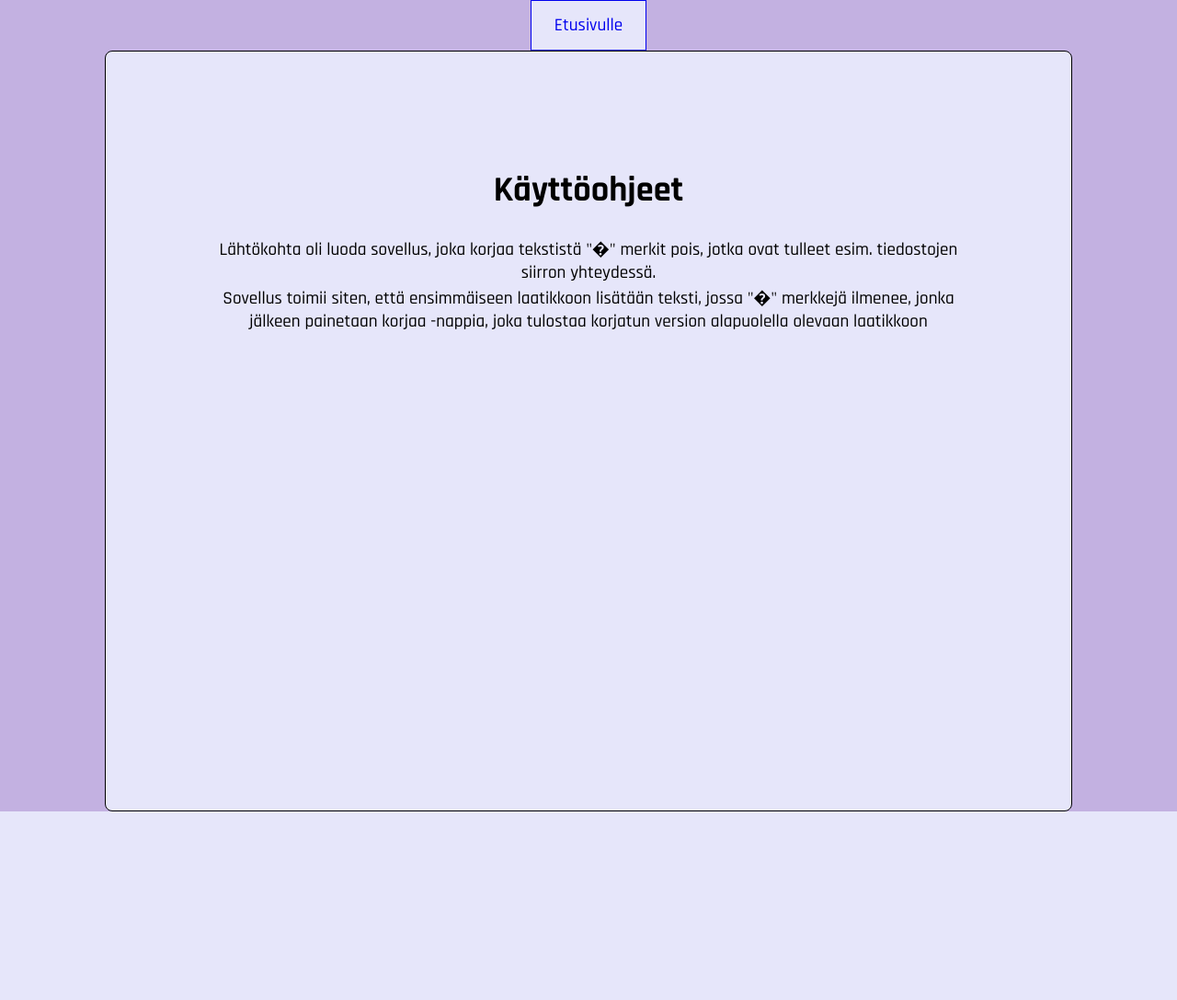
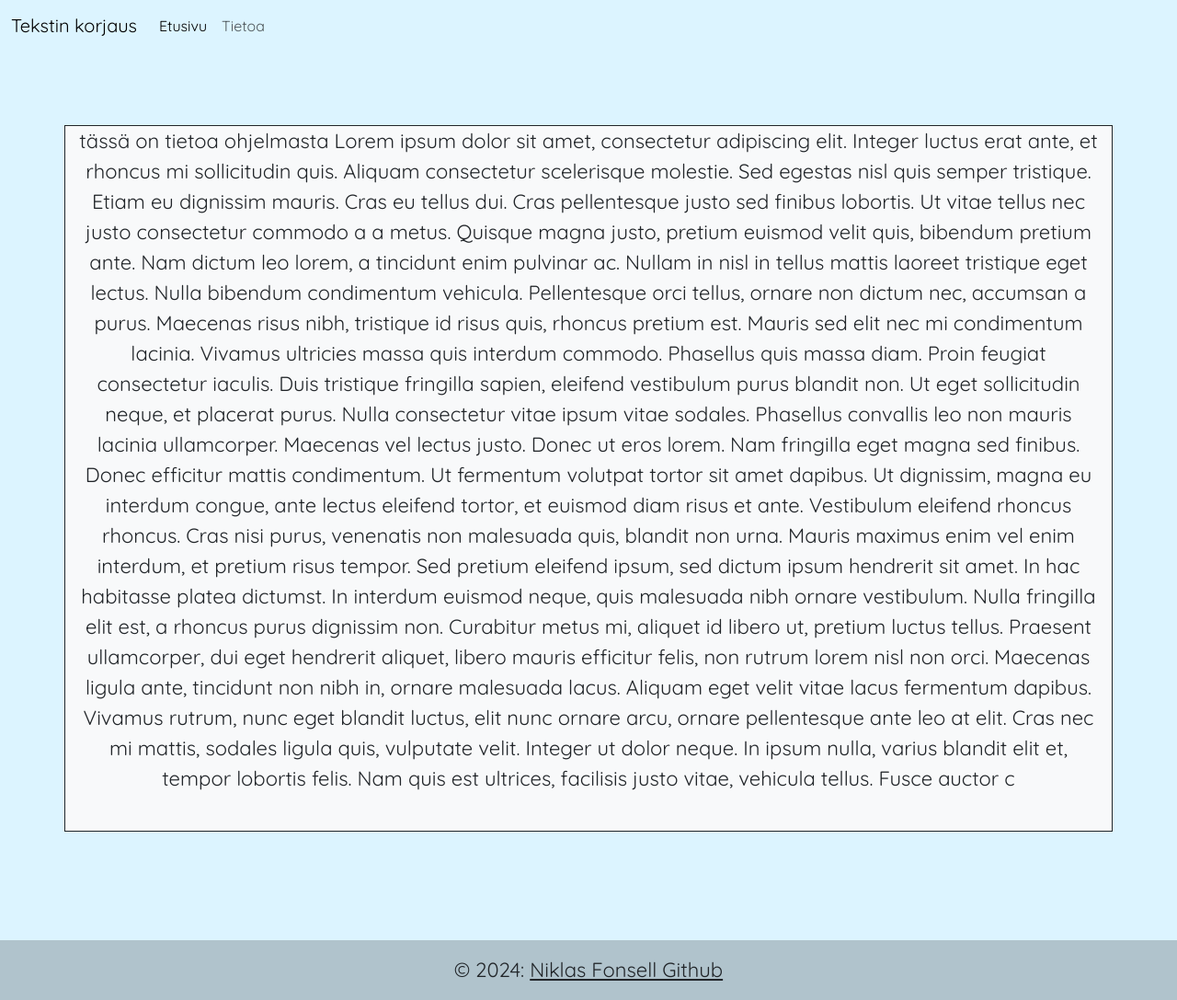
Before and after one commit to niklasff/flask_app, a Flask app: page /tietoa in a window 1280 px wide. Shown: the whole page at 92% size. Before the commit the page ends 882 px from the top, so only its background shows below. Run offline with Flask 3, Linux system fonts and the light colour scheme.

Commit message:
index ja tietoa -filet muutettu

```diff
--- a/app.py
+++ b/app.py
@@ -7,7 +7,7 @@ app = Flask(__name__)
 def preprocess_word(word):
     return word.rstrip(string.punctuation)
 
-def iso_kirjain(input_text):
+def sana_haku(input_text):
     replaced_words = []
 
     with open("sanat.txt", "r", encoding="utf-8") as file:
@@ -76,10 +76,14 @@ def index():
 def tieto():
     return render_template("tietoa.html")
 
+@app.route('/index', methods=['GET', 'POST'])
+def kotisivu():
+    return render_template("index.html")
+
 @app.route("/fix_text", methods=["POST"])
 def fix_text_route():
     input_text = request.form["input1"]
-    replaced_words = iso_kirjain(input_text)
+    replaced_words = sana_haku(input_text)
     corrected_text, unreplaced_words = sana_korvaus(input_text)
     return render_template(
         "index.html", corrected_text=corrected_text, replaced_words=replaced_words, unreplaced_words = unreplaced_words
--- a/templates/tietoa.html
+++ b/templates/tietoa.html
@@ -1,78 +1,119 @@
 <!DOCTYPE html>
 <html lang="fin">
+
 <head>
+  <meta charset="UTF-8" />
+  <meta name="viewport" content="width=device-width, initial-scale=1.0" />
+  <title>sanakorjaus_app</title>
+  <link href="https://cdn.jsdelivr.net/npm/bootstrap@5.3.0-alpha1/dist/css/bootstrap.min.css" rel="stylesheet" />
   <link rel="preconnect" href="https://fonts.googleapis.com" />
   <link rel="preconnect" href="https://fonts.gstatic.com" crossorigin />
-    <link
-      href="https://fonts.googleapis.com/css2?family=Abel&family=Rajdhani:wght@300;400;500;600;700&display=swap"
-      rel="stylesheet"
-    />
-    <meta charset="UTF-8" />
-    <meta name="viewport" content="width=device-width, initial-scale=1.0" />
-    <title>Käyttöohjeet</title>
+  <link href="https://fonts.googleapis.com/css2?family=Quicksand:wght@300..700&display=swap" rel="stylesheet" />
 
   <style>
-      body {
-        display: grid;
-        place-items: center;
-        height: 100vh;
-        margin: 0;
-        background-color: #c3b1e1;
+    .custom-bg-color {
+      background-color: #dcf4ff;
+      font-family: "Quicksand", sans-serif;
     }
 
-      .teksti {
-        text-align: center;
-        margin-bottom: 20px;
-        font-family: "Rajdhani", sans-serif;
-        font-weight: 500;
-        font-size: 120%;
+    .form-label {
+      font-size: 20px;
     }
 
-      .container {
-        width: 850px;
-        height: 625px;
-        padding: 100px;
-        border: 1px solid #000000;
-        border-radius: 8px;
-        background-color: #e6e6fa;
-        align-items: center;
+    .container-above-footer {
+      margin-bottom: 70px;
     }
 
-      a:link {
-        background-color: #e6e6fa;
-        padding: 14px 25px;
-        text-align: center;
-        text-decoration: none;
-        display: inline-block;
-        font-family: "Rajdhani", sans-serif;
-        font-weight: 500;
-        font-size: 120%;
-        border: solid 1px;
+    .container-under-nav {
+      margin-bottom: 35px;
     }
 
-      a:hover,
-      a:active {
-        background-color: rgba(220, 220, 220, 0.691);
+    .container-above-text {
+      margin-top: 80px;
+    }
+    .container-text {
+      font-size: 22px;
     }
   </style>
 </head>
 
-  <body>
-    <div class="koti-button">
-      <a href="/index">Etusivulle</a>
+<body class="custom-bg-color">
+  <!--NAV-BAR-->
+  <nav class="navbar navbar-expand-lg" style="background-color: #dcf4ff">
+    <div class="container-fluid">
+      <a class="navbar-brand" href="#">Tekstin korjaus</a>
+      <button class="navbar-toggler" type="button" data-bs-toggle="collapse" data-bs-target="#navbarNavAltMarkup"
+        aria-controls="navbarNavAltMarkup" aria-expanded="false" aria-label="Toggle navigation">
+        <span class="navbar-toggler-icon"></span>
+      </button>
+      <div class="collapse navbar-collapse" id="navbarNavAltMarkup">
+        <div class="navbar-nav">
+          <a class="nav-link active" aria-current="page" href="/index">Etusivu</a>
+          <a class="nav-link" href="/tietoa">Tietoa</a>
         </div>
-    <div class="container">
-      <div class="teksti">
-        <h1>Käyttöohjeet</h1>
-        <p>
-          Lähtökohta oli luoda sovellus, joka korjaa tekstistä "�" merkit pois,
-          jotka ovat tulleet esim. tiedostojen siirron yhteydessä.
-          <br />
-          Sovellus toimii siten, että ensimmäiseen laatikkoon lisätään teksti,
-          jossa "�" merkkejä ilmenee, jonka jälkeen painetaan korjaa -nappia, joka tulostaa korjatun
-          version alapuolella olevaan laatikkoon
+      </div>
+    </div>
+  </nav>
+  <!--NAV-BAR-->
+
+  <div class="container-above-text"></div>
+
+  <div class="container-text">
+  <div class="container border border-dark bg-light">
+    <div class="row text-center">
+      <div class="mb-4">
+      <div class="col-12">
+        <p>tässä on tietoa ohjelmasta
+          Lorem ipsum dolor sit amet, consectetur adipiscing elit. Integer luctus erat ante, et rhoncus mi sollicitudin quis.
+          Aliquam consectetur scelerisque molestie. Sed egestas nisl quis semper tristique. Etiam eu dignissim mauris. Cras eu
+          tellus dui. Cras pellentesque justo sed finibus lobortis. Ut vitae tellus nec justo consectetur commodo a a metus.
+          Quisque magna justo, pretium euismod velit quis, bibendum pretium ante.
+
+          Nam dictum leo lorem, a tincidunt enim pulvinar ac. Nullam in nisl in tellus mattis laoreet tristique eget lectus.
+          Nulla bibendum condimentum vehicula. Pellentesque orci tellus, ornare non dictum nec, accumsan a purus. Maecenas risus
+          nibh, tristique id risus quis, rhoncus pretium est. Mauris sed elit nec mi condimentum lacinia. Vivamus ultricies
+          massa quis interdum commodo.
+
+          Phasellus quis massa diam. Proin feugiat consectetur iaculis. Duis tristique fringilla sapien, eleifend vestibulum
+          purus blandit non. Ut eget sollicitudin neque, et placerat purus. Nulla consectetur vitae ipsum vitae sodales.
+          Phasellus convallis leo non mauris lacinia ullamcorper. Maecenas vel lectus justo. Donec ut eros lorem. Nam fringilla
+          eget magna sed finibus. Donec efficitur mattis condimentum. Ut fermentum volutpat tortor sit amet dapibus.
+
+          Ut dignissim, magna eu interdum congue, ante lectus eleifend tortor, et euismod diam risus et ante. Vestibulum
+          eleifend rhoncus rhoncus. Cras nisi purus, venenatis non malesuada quis, blandit non urna. Mauris maximus enim vel
+          enim interdum, et pretium risus tempor. Sed pretium eleifend ipsum, sed dictum ipsum hendrerit sit amet. In hac
+          habitasse platea dictumst. In interdum euismod neque, quis malesuada nibh ornare vestibulum. Nulla fringilla elit est,
+          a rhoncus purus dignissim non. Curabitur metus mi, aliquet id libero ut, pretium luctus tellus. Praesent ullamcorper,
+          dui eget hendrerit aliquet, libero mauris efficitur felis, non rutrum lorem nisl non orci. Maecenas ligula ante,
+          tincidunt non nibh in, ornare malesuada lacus. Aliquam eget velit vitae lacus fermentum dapibus.
+
+          Vivamus rutrum, nunc eget blandit luctus, elit nunc ornare arcu, ornare pellentesque ante leo at elit. Cras nec mi
+          mattis, sodales ligula quis, vulputate velit. Integer ut dolor neque. In ipsum nulla, varius blandit elit et, tempor
+          lobortis felis. Nam quis est ultrices, facilisis justo vitae, vehicula tellus. Fusce auctor c
         </p>
       </div>
     </div>
+    </div>
+  </div>
+
+  <div class="container-above-footer"></div>
+
+  <footer class="text-center">
+    <div class="container p-4"></div>
+    <div class="text-center p-3" style="background-color: rgba(0, 0, 0, 0.2)">
+      © 2024:
+      <a class="text-dark" href="https://github.com/niklasff">Niklas Fonsell Github</a>
+    </div>
+  </footer>
+
+  <script src="https://ajax.googleapis.com/ajax/libs/jquery/3.7.1/jquery.min.js"></script>
+  <script src="https://cdn.jsdelivr.net/npm/bootstrap@5.3.0-alpha1/dist/js/bootstrap.bundle.min.js"></script>
+  <script>
+    function clearTextArea() {
+      document.getElementById("input2").value = "";
+      document.getElementById("output3").value = "";
+    }
+  </script>
 </body>
+
 </html>
```
Also changed, not shown: templates/index.html (+61 -54 lines). Lines whose indentation alone changed are shown as unchanged.
